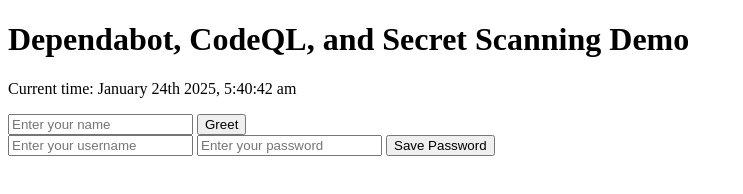
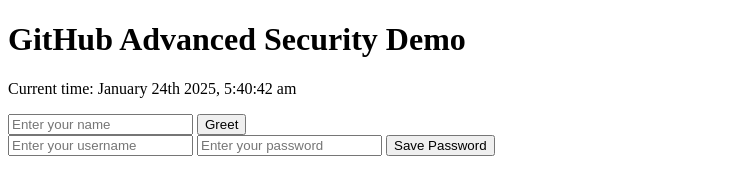
Before and after one commit to moulongzhang/moulongzhang.github.io, a website: page index.html in a window 1280 px wide. Shown: the whole page, without its empty margins (0-743 px from the left). Drawn offline with nearby package versions, Linux system fonts and the light colour scheme; no server answers.

Commit message:
Modify title

```diff
--- a/index.html
+++ b/index.html
@@ -10,7 +10,7 @@
     <script src="https://cdnjs.cloudflare.com/ajax/libs/axios/1.6.2/axios.min.js"></script>
 </head>
 <body>
-    <h1>Dependabot, CodeQL, and Secret Scanning Demo</h1>
+    <h1>GitHub Advanced Security Demo</h1>
     <p id="demo"></p>
     <input type="text" id="userInput" placeholder="Enter your name">
     <button id="greetButton">Greet</button>
```
